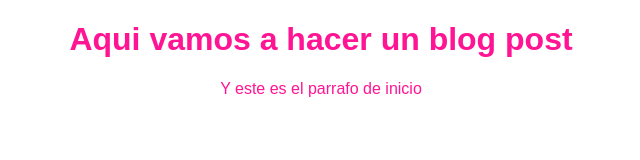
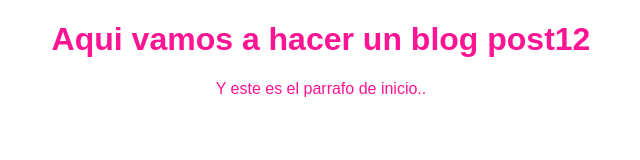
Before and after one commit to celpoeta/biografia, a plain HTML site: page index.html in a window 1280 px wide. Shown: the whole page, without its empty margins (319-959 px from the left). Drawn offline with Linux system fonts and the light colour scheme.

Commit message:
actualizacion con soft

```diff
--- a/index.html
+++ b/index.html
@@ -9,7 +9,7 @@
 </head>
 <body>
 
-        <h1>Aqui vamos a hacer un blog post</h1>
-        <p>Y este es el parrafo de inicio</p>
+        <h1>Aqui vamos a hacer un blog post12</h1>
+        <p>Y este es el parrafo de inicio..</p>
 </body>
 </html>
```
